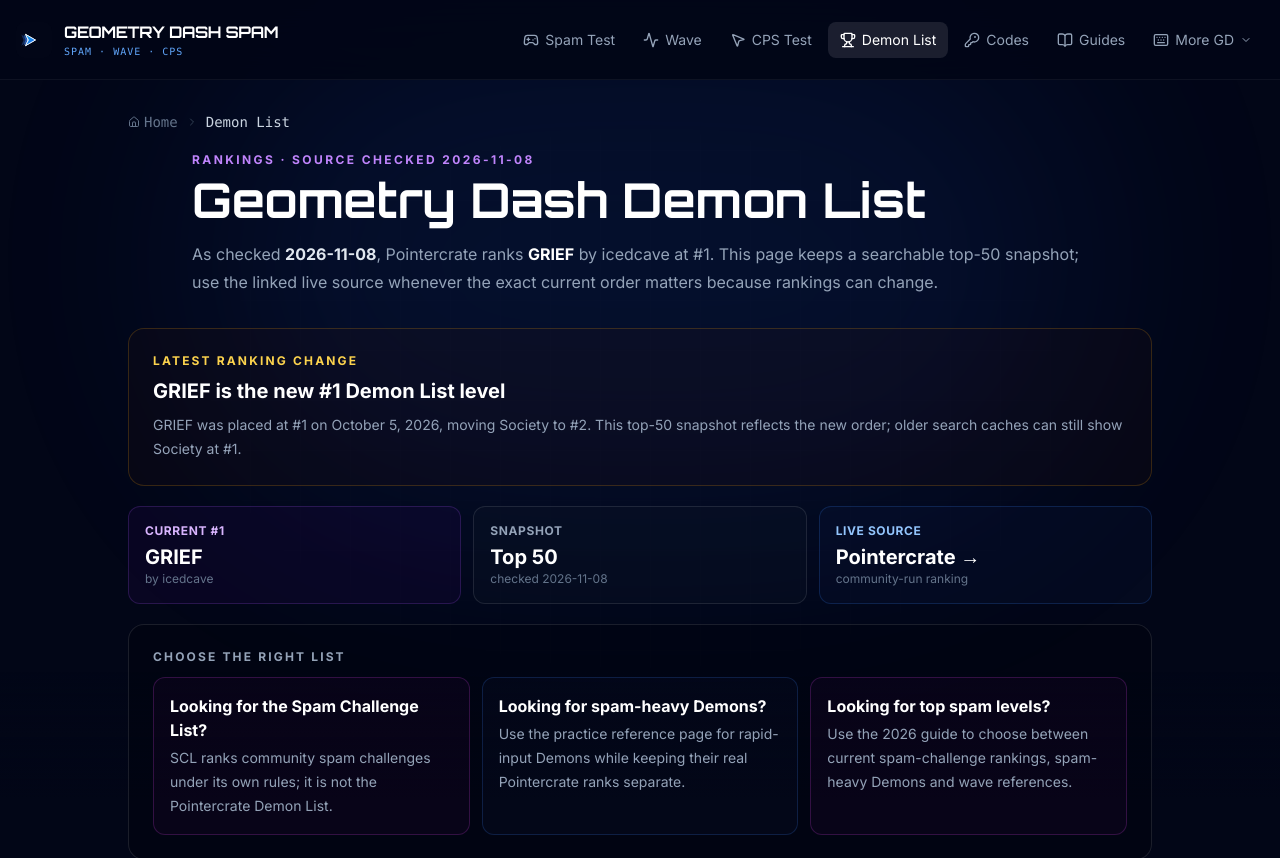
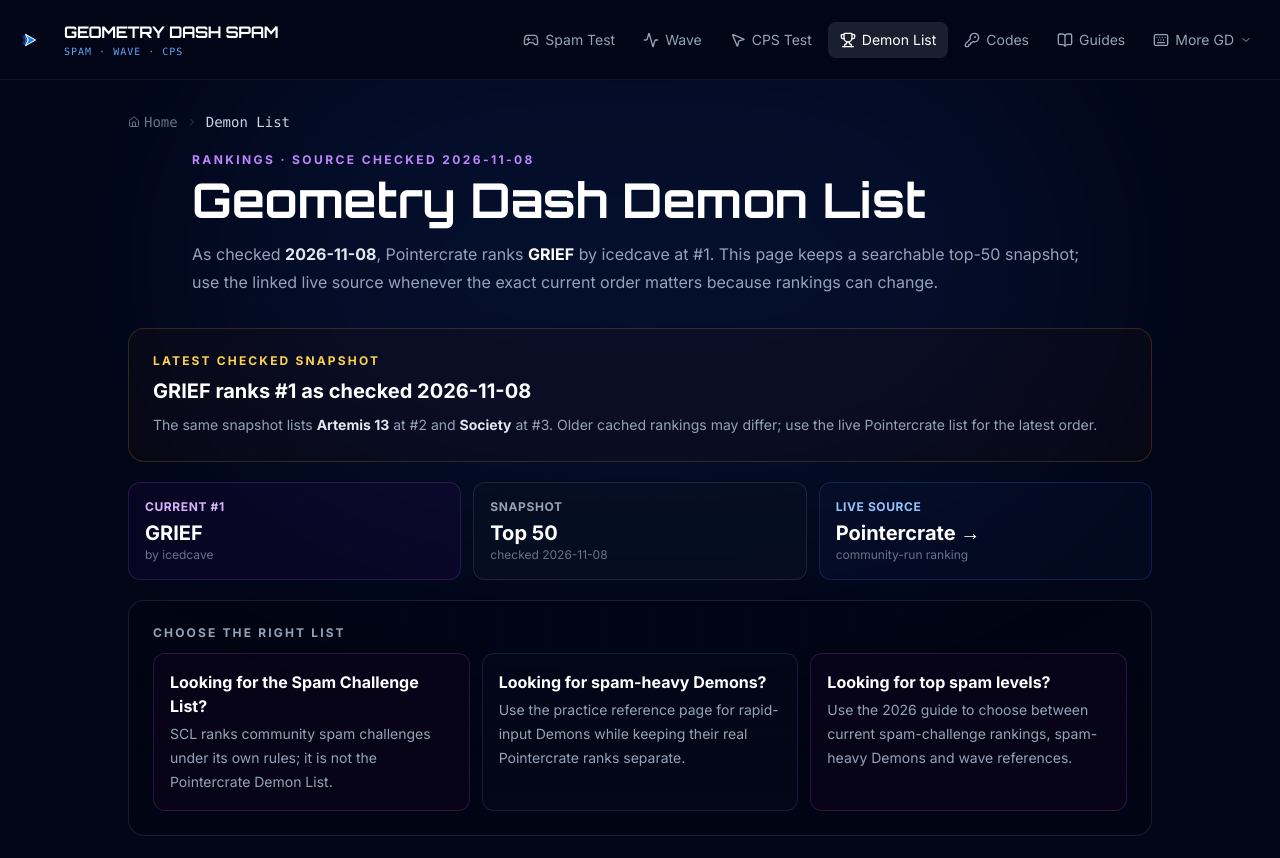
Before and after one commit to zhongjiayu2025/geometry-dash-spam, a Next.js app: page /demon-list in a window 1280 px wide. Shown: the top 858 px of the page. Built offline with nearby package versions, Linux system fonts and the light colour scheme.

Commit message:
fix(content): remove outdated hard-coded Demon ranking claims

```diff
--- a/app/demon-list/page.tsx
+++ b/app/demon-list/page.tsx
@@ -94,11 +94,12 @@ export default function DemonListPage() {
       <div className="mx-auto max-w-5xl">
         {showGriefPlacementNote && (
           <section className="mb-5 rounded-2xl border border-amber-500/20 bg-amber-950/10 p-5 md:p-6">
-            <div className="mb-2 text-xs font-bold uppercase tracking-[0.18em] text-amber-300">Latest ranking change</div>
-            <h2 className="mb-2 text-xl font-bold text-white">GRIEF is the new #1 Demon List level</h2>
+            <div className="mb-2 text-xs font-bold uppercase tracking-[0.18em] text-amber-300">Latest checked snapshot</div>
+            <h2 className="mb-2 text-xl font-bold text-white">GRIEF ranks #1 as checked {DEMON_VERIFIED_AT}</h2>
             <p className="text-sm leading-6 text-slate-400">
-              GRIEF was placed at #1 on October 5, 2026, moving Society to #2. This top-50 snapshot reflects the new order;
-              older search caches can still show Society at #1.
+              The same snapshot lists <strong className="text-slate-200">{DEMONS[1].level}</strong> at #2
+              and <strong className="text-slate-200">{DEMONS[2].level}</strong> at #3.
+              Older cached rankings may differ; use the live Pointercrate list for the latest order.
             </p>
           </section>
         )}
--- a/app/hardest-level/page.tsx
+++ b/app/hardest-level/page.tsx
@@ -90,11 +90,12 @@ export default function HardestLevelPage() {
 
       {showGriefPlacementNote && (
         <section className="mb-10 rounded-2xl border border-amber-500/20 bg-amber-950/10 p-5 md:p-6">
-          <div className="mb-2 text-xs font-bold uppercase tracking-[0.18em] text-amber-300">Latest ranking change</div>
-          <h2 className="mb-2 text-xl font-bold text-white">GRIEF moved to #1 on October 5, 2026</h2>
+          <div className="mb-2 text-xs font-bold uppercase tracking-[0.18em] text-amber-300">Latest checked snapshot</div>
+          <h2 className="mb-2 text-xl font-bold text-white">GRIEF ranks #1 as checked {DEMON_VERIFIED_AT}</h2>
           <p className="text-sm leading-6 text-slate-400">
-            Pointercrate placed GRIEF at the top of the Demon List on October 5, 2026, replacing Society.
-            The table below is sourced from the post-placement snapshot rather than the older cached order.
+            <strong className="text-slate-200">{DEMONS[1].level}</strong> by {DEMONS[1].publisher} is listed at #2
+            in the same dated snapshot. Rankings can change between source checks.
+            The live Pointercrate list is the authoritative source for later updates.
           </p>
         </section>
       )}
```
